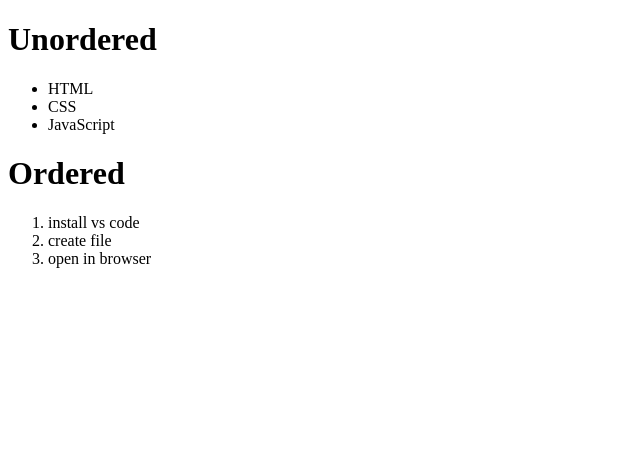
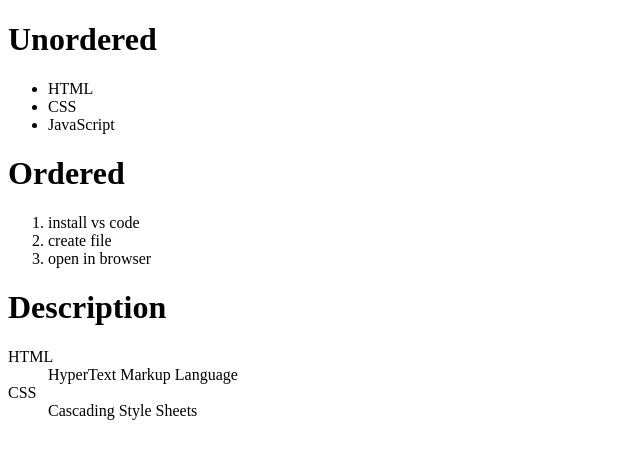
Before and after one commit to mohdsufiyan08686-byte/Web-Designing-Workshop_0934, a plain HTML site: page web desinging workshop assignment/assignment_5.html in a window 1280 px wide. Shown: the whole page, without its empty margins (0-640 px from the left). Drawn offline with Linux system fonts and the light colour scheme.

Commit message:
Assignment 5 completed

```diff
--- a/web desinging workshop assignment/assignment_5.html
+++ b/web desinging workshop assignment/assignment_5.html
@@ -18,5 +18,12 @@
     <li>create file</li>
     <li>open in browser</li>
    </ol>
+   <h1>Description</h1>
+   <dl>
+    <dt>HTML</dt>
+    <dd>HyperText Markup Language</dd>
+    <dt>CSS</dt>
+    <dd>Cascading Style Sheets</dd>
+   </dl>
 </body>
 </html>
```
